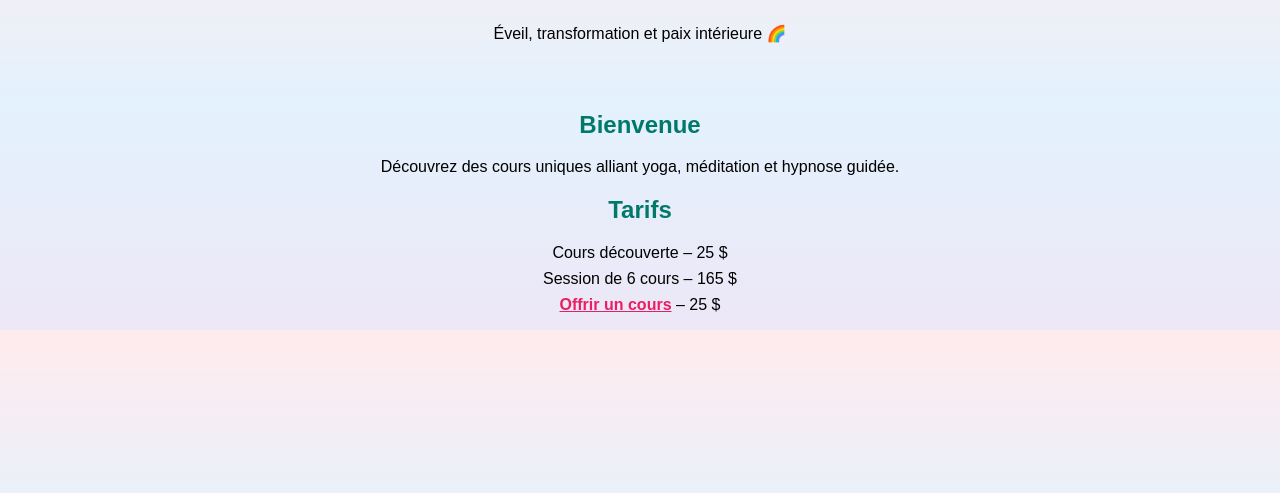
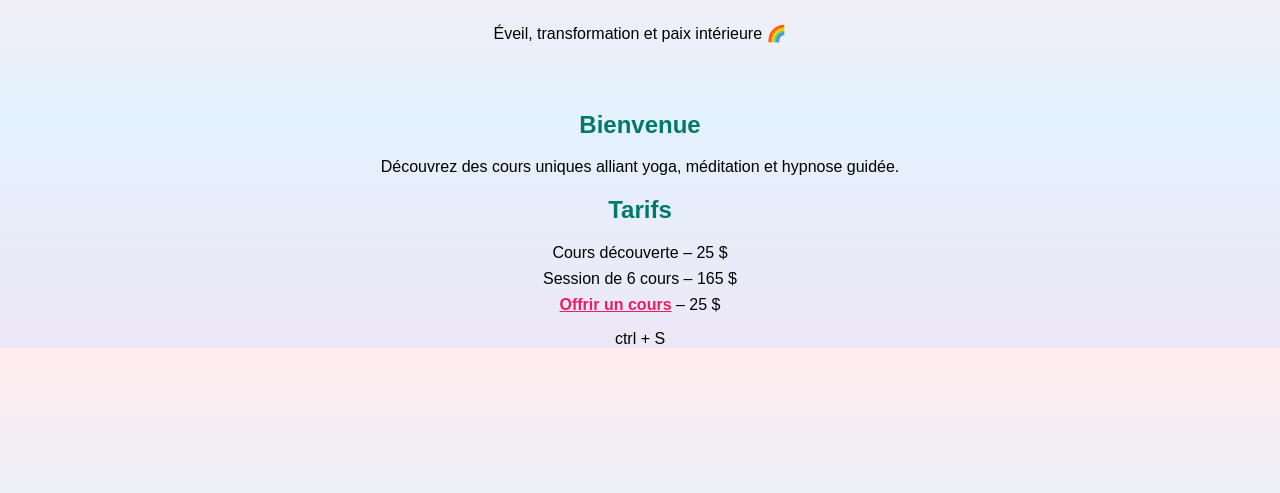
Before and after one commit to SophieYoga/site_sophie_yoga_vie, a plain HTML site: page index.html in a window 1280 px wide. Shown: the part 125-618 px from the top of the page. Drawn offline with Linux system fonts and the light colour scheme.

```diff
--- a/index.html
+++ b/index.html
@@ -29,3 +29,4 @@
   </main>
 </body>
 </html>
+ctrl + S
```
